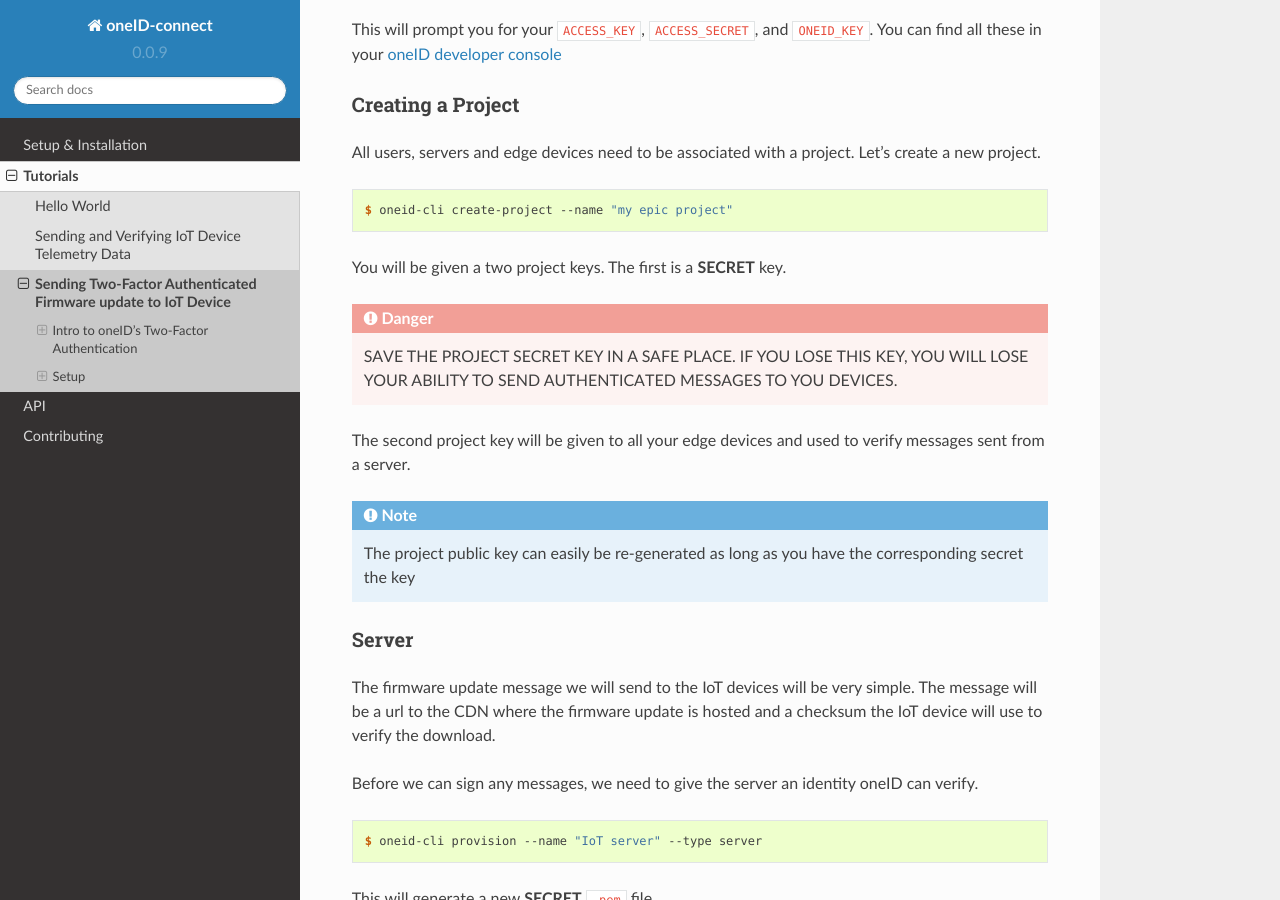
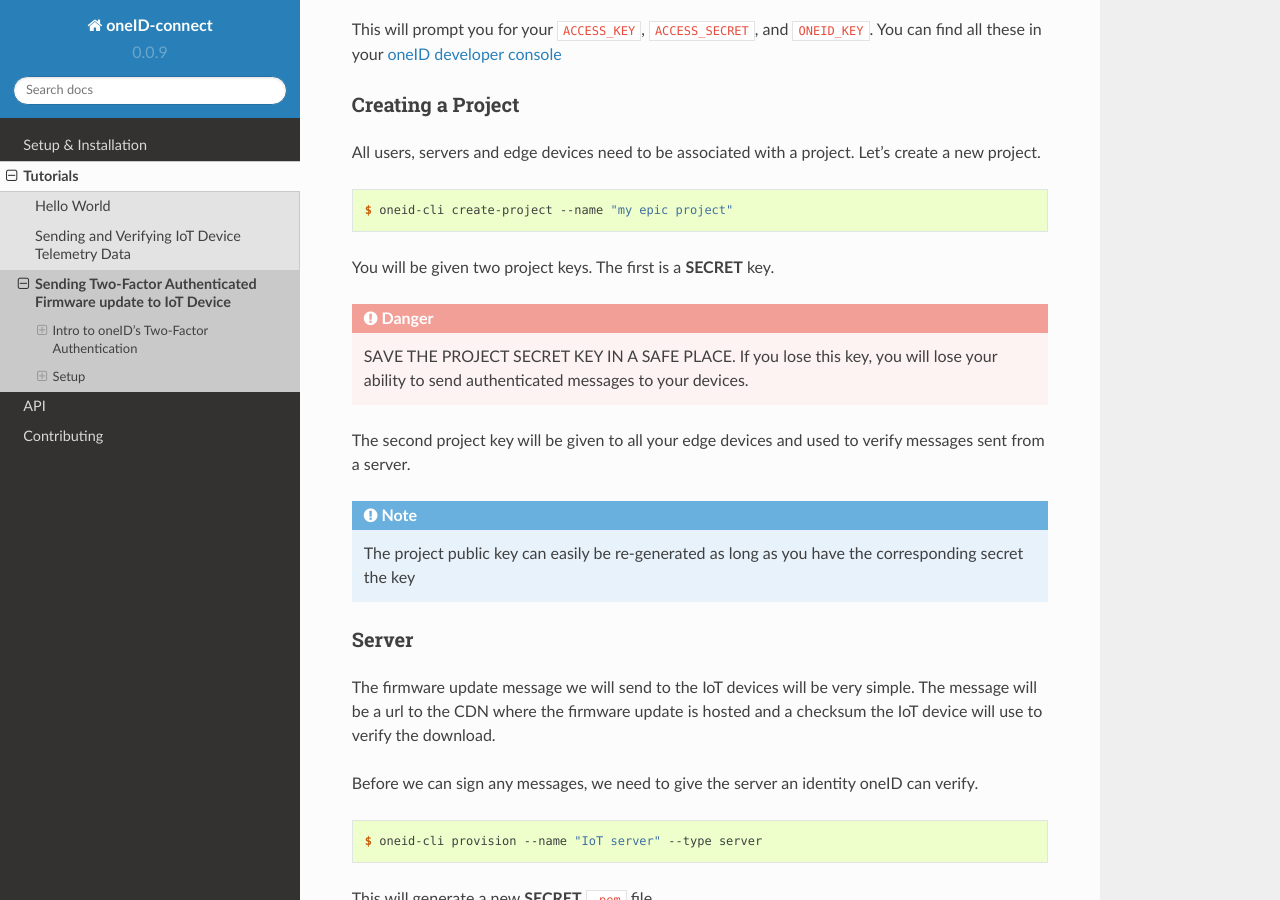
Before and after one commit to jaredmessenger/oneID-connect-python, a Sphinx documentation site: the page built from docs/tutorials/firmware-update.rst, in a window 1280 px wide and 900 px high, scrolled down 1075 px. Built offline with Sphinx 7.4.7 and the Read the Docs theme 2.0.0, drawn with Linux system fonts in a browser that asks for light colours; some of the changed text lies outside the part shown.

Commit message:
Fixing spelling and grammatical errors in docs.

```diff
--- a/docs/index.rst
+++ b/docs/index.rst
@@ -10,8 +10,8 @@ By sending messages with digital signatures, you can authenticate the origin of
 ensure the message hasn't been tampered with. ``oneID-connect`` makes it simple for projects that need to
 send authenticated messages and verify the authentication of messages.
 
-oneID-py can be installed on IoT devices and servers that support python 2.7.
-oneID-py depends on two external libraries: the cryptography.io python package and openSSL.
+``oneID-connect`` can be installed on IoT devices and servers that support python 2.7.
+``oneID-connect`` depends on two external libraries: the cryptography.io python package and openSSL.
 
 
 
--- a/docs/tutorials/firmware-update.rst
+++ b/docs/tutorials/firmware-update.rst
@@ -56,11 +56,12 @@ Let's create a new project.
 
    $ oneid-cli create-project --name "my epic project"
 
-You will be given a two project keys. The first is a **SECRET** key.
+You will be given two project keys. The first is a **SECRET** key.
 
 .. danger::
   SAVE THE PROJECT SECRET KEY IN A SAFE PLACE.
-  IF YOU LOSE THIS KEY, YOU WILL LOSE YOUR ABILITY TO SEND AUTHENTICATED MESSAGES TO YOU DEVICES.
+  If you lose this key, you will lose your ability to send authenticated messages
+  to your devices.
 
 The second project key will be given to all your edge devices and used
 to verify messages sent from a server.
@@ -254,7 +253,7 @@ by verifying the digital signatures.
    oneID_token.verify(payload.get('message'), payload.get('oneid_sig'))
    project_token.verify(payload.get('message'), payload.get('project_sig'))
 
-if either of the tokens fail to authenticate the message, an ``InvalidSignature`` exception will be raised.
+If either of the tokens fail to authenticate the message, an ``InvalidSignature`` exception will be raised.
 
 
 .. _oneID developer account: https://developer.oneid.com/console
```
Also changed, not shown: other parts of docs/tutorials/firmware-update.rst (+5 -7 lines).
